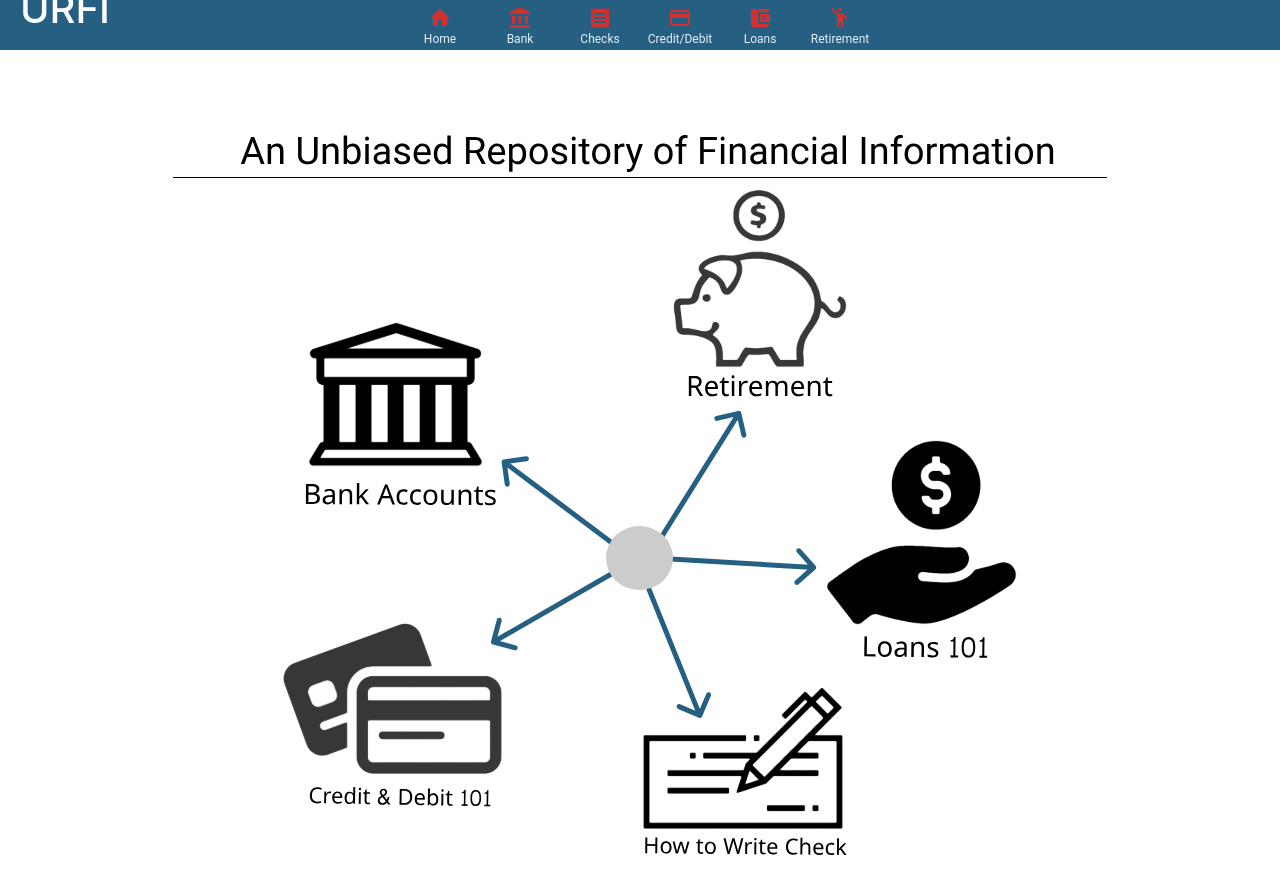
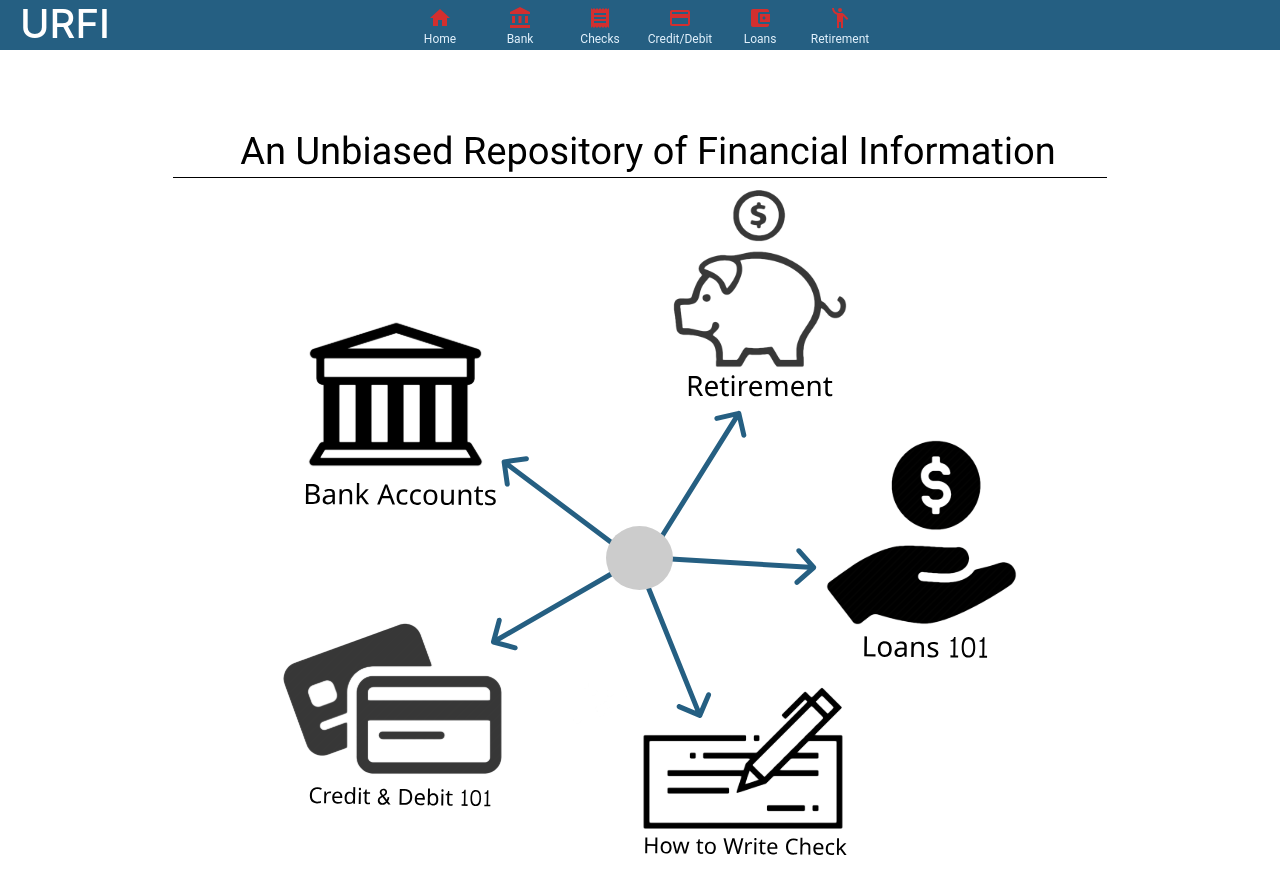
Before and after one commit to btufts/URFI, a React (Create React App) app in the folder urfi-site/: page / in a window 1280 px wide. Built offline with nearby package versions, Linux system fonts and the light colour scheme.

Commit message:
title fixed

```diff
--- a/urfi-site/src/index.css
+++ b/urfi-site/src/index.css
@@ -14,7 +14,7 @@ code {
 }
 
 .middle-nav {
-  top: -15px;
+  top: 0px;
   position: fixed;
   z-index: 11;
   width: 10%;
```
